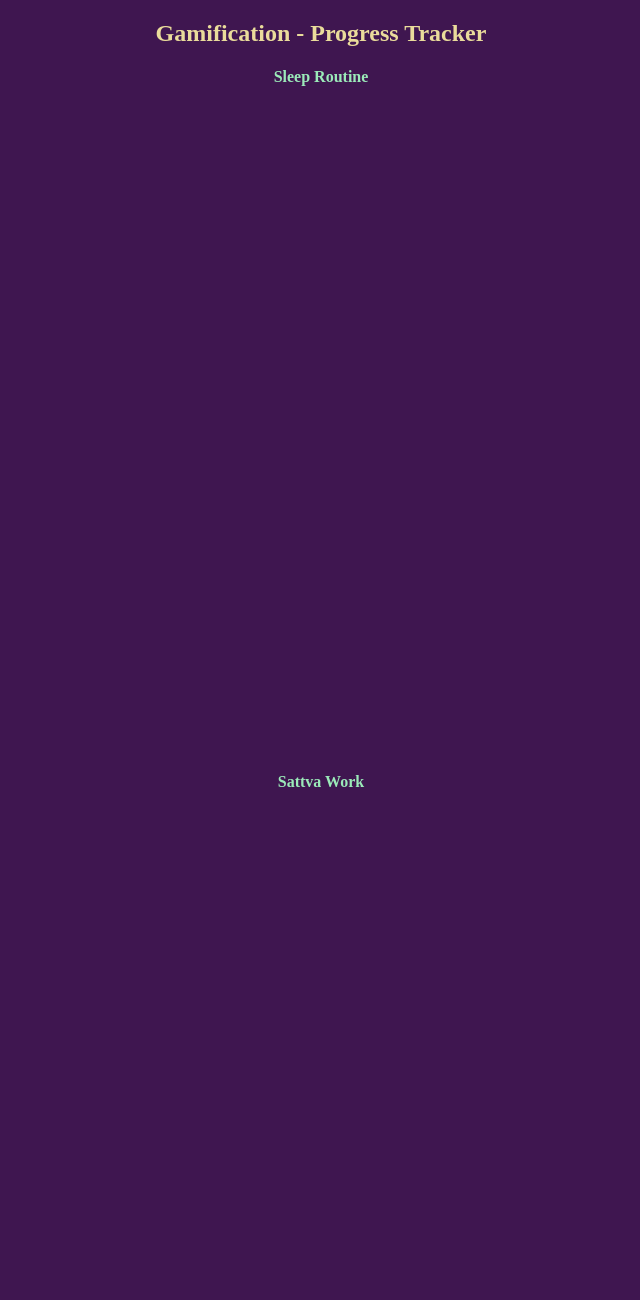
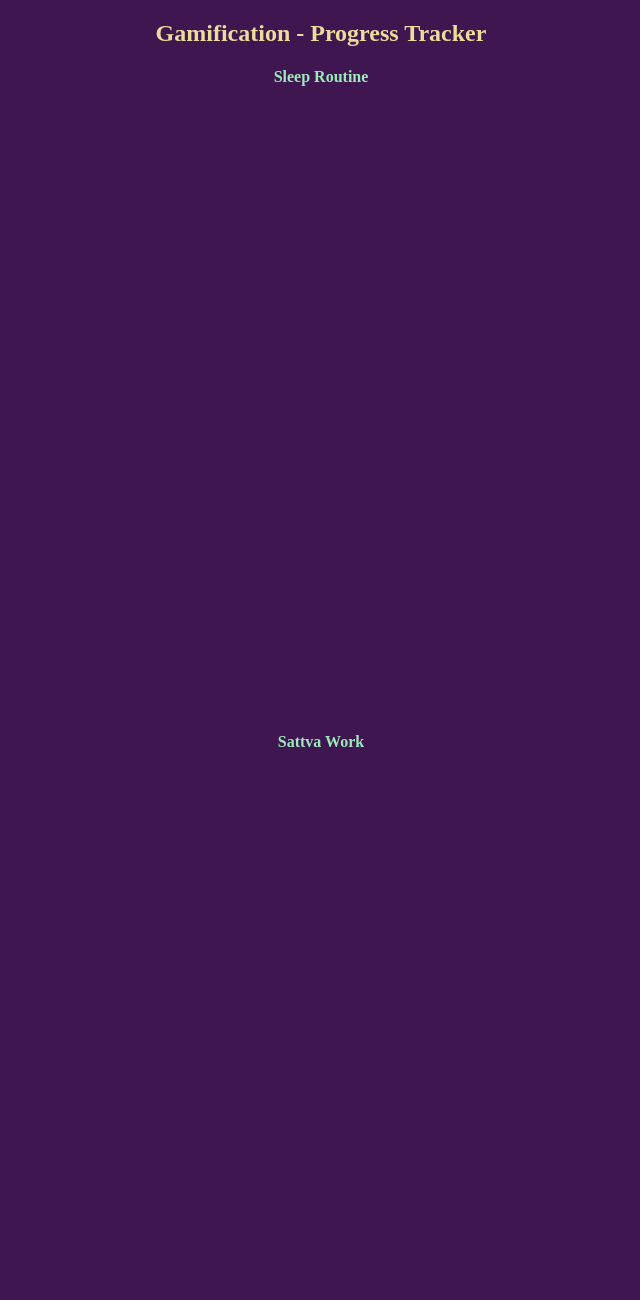
Before and after one commit to Boojah123/Gamif, a plain HTML site: page index.html in a window 1280 px wide. Shown: the top 1300 px of the page, without its empty margins (319-959 px from the left). Drawn offline with Linux system fonts and the light colour scheme.

Commit message:
Update index.html

```diff
--- a/index.html
+++ b/index.html
@@ -12,17 +12,17 @@
 		<h2>Gamification - Progress Tracker</h2>
 		<h4>Sleep Routine</h4>
 			<p align="center">
-			<iframe frameborder=0 width="1200" height="640" src="https://analytics.zoho.in/open-view/212788000000009322/6bbfc876ac1b3b252a8f90e164787534">
+			<iframe frameborder=0 width="800" height="600" src="https://analytics.zoho.in/open-view/212788000000009322/6bbfc876ac1b3b252a8f90e164787534">
 			</iframe>
 			</p>
 		<h4>Sattva Work</h4>
 			<p align="center">
-			<iframe frameborder=0 width="1200" height="770" src="https://analytics.zoho.in/open-view/212788000000007048/3d25e0ac6b253be7ed589b667b0e0978">
+			<iframe frameborder=0 width="800" height="600" src="https://analytics.zoho.in/open-view/212788000000007048/3d25e0ac6b253be7ed589b667b0e0978">
 			</iframe>
 			</p>
 		<h4>Philosophical Revamp</h4>
 			<p align="center">
-			<iframe frameborder=0 width="1200" height="970" src="https://analytics.zoho.in/open-view/212788000000007074/2157fd73d498a742eb6af540490e9f16">
+			<iframe frameborder=0 width="800" height="600" src="https://analytics.zoho.in/open-view/212788000000007074/2157fd73d498a742eb6af540490e9f16">
 			</iframe>
 			</p>
 	</body>
```
